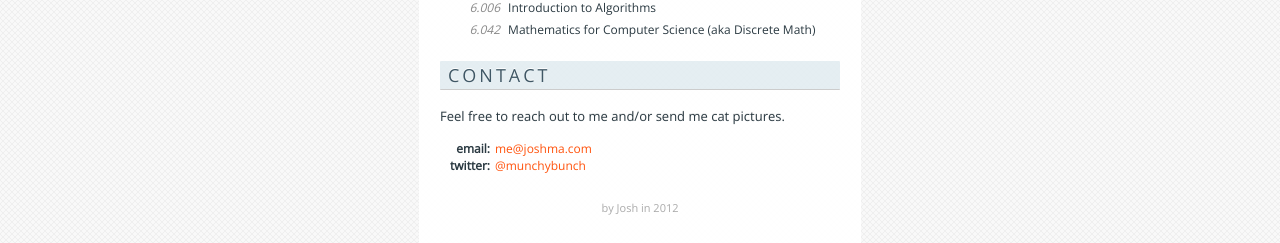
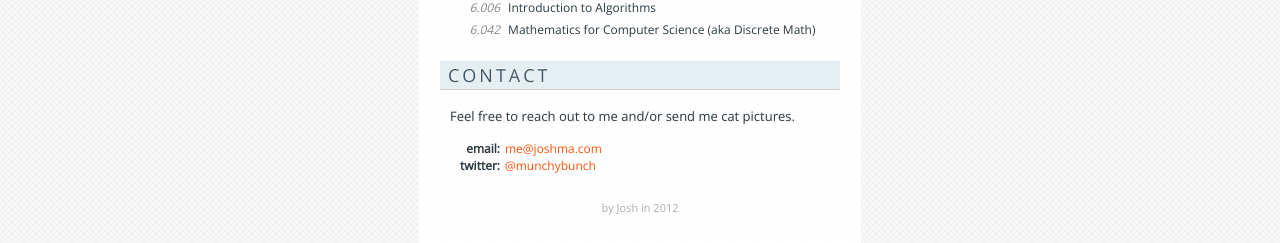
Before and after one commit to joshma/joshma.github.io, a Jekyll site: the page built from index.html, in a window 1280 px wide. Shown: the part 1092-1335 px from the top of the page. Built offline with Jekyll 4.4.1, drawn with Linux system fonts in a browser that asks for light colours; some web fonts are replaced; comment, search, counter and statistics services are not loaded.

Commit message:
Indent a bit.

```diff
--- a/css/styles.css
+++ b/css/styles.css
@@ -43,6 +43,9 @@ body {
   position: relative;
   padding-top: 300px;
   background: rgba(255, 255, 255, 0.9) url("../img/banner.jpg") no-repeat center top; }
+
+.box {
+  margin-left: 10px; }
 
 h1 {
   font-family: 'Port Lligat Sans', sans-serif;
--- a/css/styles.scss
+++ b/css/styles.scss
@@ -62,6 +62,10 @@ body {
 	padding-top: 300px;
 	background: rgba(255,255,255,0.9) url($banner) no-repeat center top;
 
+}
+
+.box {
+	margin-left: 10px;
 }
 
 h1 {
--- a/index.html
+++ b/index.html
@@ -101,6 +101,7 @@ title: Joshua Ma
 </ul>
 
 <h2>Contact</h2>
+<div class="box">
 	<p>Feel free to reach out to me and/or send me cat pictures.</p>
 	<dl>
 		<dt>email:</dt>
@@ -108,3 +109,4 @@ title: Joshua Ma
 		<dt>twitter:</dt>
 		<dd><a href="https://twitter.com/#!/munchybunch" class='twitter-anywhere-user'>@munchybunch</a></dd>
 	</dl>
+</div>
```
Lines whose indentation alone changed are shown as unchanged.
